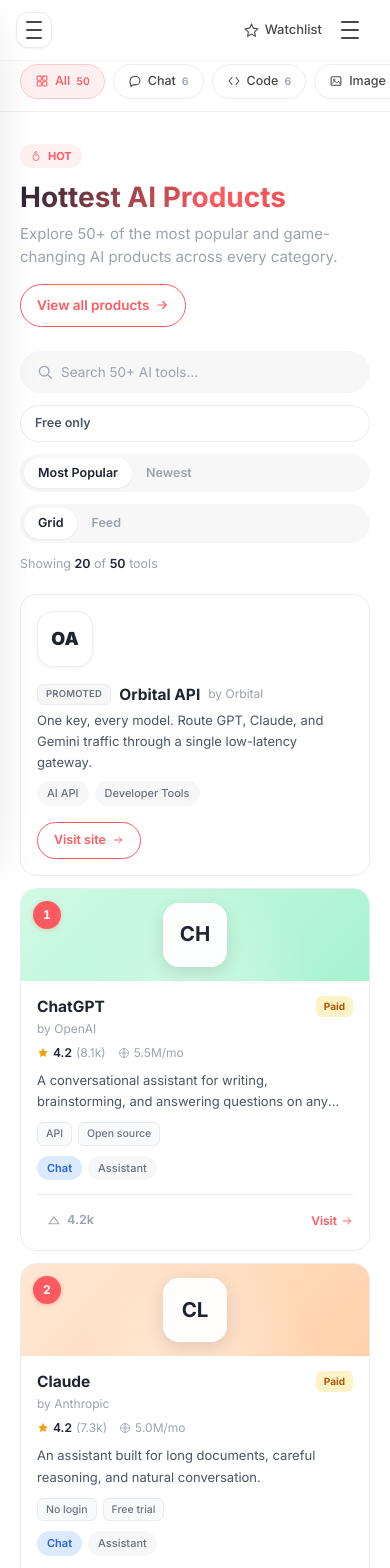
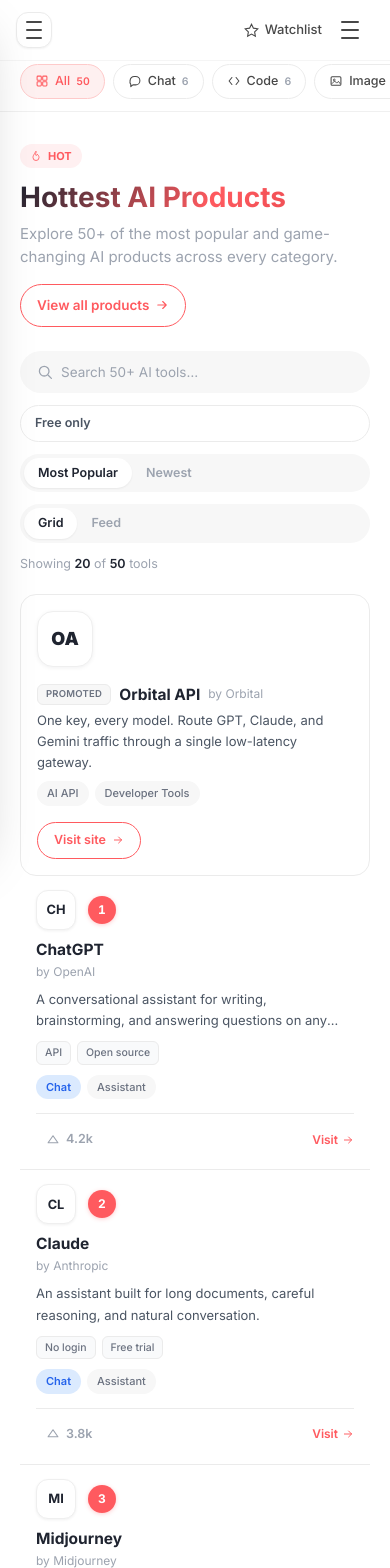
Before and after one commit to ayusho-o/Atlas-intellignce, a Next.js app: page /products in a window 390 px wide. Shown: the top 1568 px of the page. Built offline with nearby package versions, Linux system fonts and the light colour scheme.

Commit message:
feat: mobile list view, remove pricing/rating, improved feed with PH-style upvote + timeline

```diff
--- a/src/app/products/page.tsx
+++ b/src/app/products/page.tsx
@@ -346,8 +346,8 @@
       className="product-card group relative flex flex-col rounded-2xl overflow-hidden"
       style={{ border: `1px solid ${COLORS.border}`, background: "#fff" }}
     >
-      {/* Gradient header with centered logo */}
-      <div className="relative h-[92px] overflow-hidden flex items-center justify-center">
+      {/* Gradient header with centered logo — hidden on mobile for list view */}
+      <div className="card-header-wrap relative h-[92px] overflow-hidden flex items-center justify-center">
         <div className="card-header-bg absolute inset-0" style={{ background: product.gradient }} />
         {/* soft dark veil for contrast */}
         <div className="absolute inset-0" style={{ background: "radial-gradient(circle at 50% 120%, rgba(255,255,255,.35), transparent 60%)" }} />
@@ -363,11 +363,6 @@
               NEW
             </span>
           )}
-          {product.isFree && (
-            <span className="new-badge text-[9.5px] font-bold px-2 py-[3px] rounded-full" style={{ background: "rgba(255,255,255,.92)", color: "#16A34A" }}>
-              FREE
-            </span>
-          )}
         </div>
 
         {/* Logo tile */}
@@ -381,38 +376,23 @@
 
       {/* Body */}
       <div className="flex-1 flex flex-col px-4 pt-3.5 pb-4">
-        <div className="flex items-center justify-between gap-2">
+        {/* Mobile-only inline logo (shows when header is hidden) */}
+        <div className="card-inline-logo hidden items-center gap-3 mb-2">
+          <div className="w-10 h-10 rounded-xl flex items-center justify-center overflow-hidden flex-shrink-0" style={{ background: "#fff", border: "1px solid #EFEFEF", boxShadow: "0 1px 3px rgba(0,0,0,.06)" }}>
+            <ProductLogo url={product.url} monogram={product.monogram} size={40} />
+          </div>
+          <div className="flex items-center gap-2">
+            <RankBadge rank={rank} />
+            {isNew && <span className="text-[9.5px] font-bold px-1.5 py-[2px] rounded-full" style={{ background: "#FFF0F1", color: COLORS.red }}>NEW</span>}
+          </div>
+        </div>
+
+        <div className="flex items-center gap-2">
           <a href={product.url} target="_blank" rel="noreferrer" className="text-[15.5px] font-bold hover:underline truncate" style={{ color: COLORS.dark }}>
             {product.name}
           </a>
-          {/* Pricing badge */}
-          <span
-            className="text-[10px] font-bold px-2 py-[3px] rounded-md flex-shrink-0"
-            style={
-              product.pricing === "Free"
-                ? { background: "#DCFCE7", color: "#16A34A" }
-                : product.pricing === "Freemium"
-                ? { background: "#EFF6FF", color: "#2563EB" }
-                : { background: "#FEF3C7", color: "#B45309" }
-            }
-          >
-            {product.pricing}
-          </span>
         </div>
         <span className="text-[12px] mt-0.5" style={{ color: COLORS.gray }}>by {product.maker}</span>
-
-        {/* Rating + visits metadata row */}
-        <div className="flex items-center gap-3 mt-1.5">
-          <span className="flex items-center gap-1 text-[12px] font-semibold" style={{ color: "#1F2430" }}>
-            <I.star className="w-3 h-3" style={{ color: "#F59E0B" }} />
-            {product.rating}
-            <span className="font-normal" style={{ color: COLORS.gray }}>({product.reviews >= 1000 ? `${(product.reviews / 1000).toFixed(1)}k` : product.reviews})</span>
-          </span>
-          <span className="flex items-center gap-1 text-[12px]" style={{ color: COLORS.gray }}>
-            <I.globe className="w-3 h-3" />
-            {product.visits}/mo
-          </span>
-        </div>
 
         <p className="text-[13px] mt-2 leading-relaxed flex-1 line-clamp-2" style={{ color: "#4B5563" }}>{product.tagline}</p>
 
@@ -510,38 +490,61 @@
 /* ---------------------------- BetaList-style chronological feed row ---------------------------- */
 function FeedRow({ product, isUpvoted, onUpvote }) {
   const tag = TAG_STYLE[product.categoryId];
+  const category = CATEGORIES.find((c) => c.id === product.categoryId);
+  const displayUpvotes = product.upvotes + (isUpvoted ? 1 : 0);
   return (
-    <div className="feed-row flex items-center gap-3 py-3 group">
+    <div className="feed-row flex items-start gap-4 py-4 group">
+      {/* Logo */}
       <div
-        className="w-9 h-9 rounded-xl flex items-center justify-center font-bold text-[12px] flex-shrink-0 overflow-hidden"
-        style={{ background: "#fff", border: "1px solid #F0F0F0" }}
+        className="w-12 h-12 rounded-xl flex items-center justify-center flex-shrink-0 overflow-hidden"
+        style={{ background: "#fff", border: "1px solid #EFEFEF", boxShadow: "0 1px 4px rgba(0,0,0,.05)" }}
       >
-        <ProductLogo url={product.url} monogram={product.monogram} size={36} />
+        <ProductLogo url={product.url} monogram={product.monogram} size={48} />
       </div>
+
+      {/* Content */}
       <div className="flex-1 min-w-0">
         <div className="flex items-center gap-2 flex-wrap">
-          <a href={product.url} className="text-[14px] font-bold hover:underline truncate" style={{ color: COLORS.dark }}>
+          <a href={product.url} target="_blank" rel="noreferrer" className="text-[14.5px] font-bold hover:underline" style={{ color: COLORS.dark }}>
             {product.name}
           </a>
-          {product.isFree && (
-            <span className="text-[10px] font-bold px-1.5 py-[2px] rounded-full" style={{ background: "#DCFCE7", color: "#16A34A" }}>
-              Free
+          <span className="text-[11px]" style={{ color: COLORS.gray }}>by {product.maker}</span>
+        </div>
+        <p className="text-[13px] mt-1 leading-relaxed" style={{ color: "#4B5563" }}>{product.tagline}</p>
+        <div className="flex items-center gap-2 mt-2 flex-wrap">
+          <span className="text-[10.5px] font-semibold px-2 py-[3px] rounded-full" style={{ background: tag.bg, color: tag.color }}>
+            {category?.label}
+          </span>
+          {product.topics.map((t) => (
+            <span key={t} className="text-[10.5px] font-medium px-2 py-[3px] rounded-full" style={{ background: COLORS.bg, color: "#6B7280" }}>
+              {t}
             </span>
-          )}
-          <span className="text-[10.5px] font-semibold px-2 py-[2px] rounded-full flex-shrink-0" style={{ background: tag.bg, color: tag.color }}>
-            {CATEGORIES.find((c) => c.id === product.categoryId)?.label}
+          ))}
+          {product.features.slice(0, 2).map((f) => (
+            <span key={f} className="text-[10px] font-medium px-2 py-[3px] rounded-md" style={{ background: "#F9FAFB", color: "#6B7280", border: `1px solid ${COLORS.border}` }}>
+              {f}
+            </span>
+          ))}
+        </div>
+      </div>
+
+      {/* Actions column */}
+      <div className="flex flex-col items-end gap-2 flex-shrink-0 pt-0.5">
+        <button
+          onClick={() => onUpvote(product.id)}
+          className="upvote-btn flex flex-col items-center gap-0.5 px-3 py-2 rounded-lg"
+          style={{ color: isUpvoted ? COLORS.red : COLORS.gray, background: isUpvoted ? "#FFF0F1" : COLORS.bg, border: `1px solid ${isUpvoted ? "#FECACA" : COLORS.border}` }}
+        >
+          <I.upvote filled={isUpvoted} className="w-4 h-4" />
+          <span className="text-[11px] font-bold tabular-nums">
+            {displayUpvotes >= 1000 ? `${(displayUpvotes / 1000).toFixed(1)}k` : displayUpvotes}
           </span>
+        </button>
+        <div className="flex items-center gap-1 text-[11px]" style={{ color: COLORS.gray }}>
+          <I.comment className="w-3 h-3" />
+          {product.comments}
         </div>
-        <p className="text-[12.5px] mt-0.5 truncate" style={{ color: "#6B7280" }}>{product.tagline}</p>
       </div>
-      <button
-        onClick={() => onUpvote(product.id)}
-        className="flex items-center gap-1 text-[12px] font-semibold flex-shrink-0 transition-transform active:scale-90"
-        style={{ color: isUpvoted ? COLORS.red : COLORS.gray }}
-      >
-        <I.upvote filled={isUpvoted} className="w-3.5 h-3.5" />
-        {product.upvotes + (isUpvoted ? 1 : 0) >= 1000 ? `${((product.upvotes + (isUpvoted ? 1 : 0)) / 1000).toFixed(1)}k` : product.upvotes + (isUpvoted ? 1 : 0)}
-      </button>
     </div>
   );
 }
@@ -679,9 +682,20 @@
         }
         @media (max-width: 768px) {
           .products-grid {
-            grid-template-columns: 1fr 1fr !important;
-            gap: 12px !important;
+            grid-template-columns: 1fr !important;
+            gap: 0 !important;
           }
+          /* List-style on mobile: hide gradient header, flat card rows */
+          .product-card .card-header-wrap { display: none !important; }
+          .product-card {
+            border-radius: 0 !important;
+            border-left: none !important;
+            border-right: none !important;
+            border-top: none !important;
+            border-bottom: 1px solid #EBEBEB !important;
+          }
+          .product-card:hover { transform: none !important; box-shadow: none !important; }
+          .card-inline-logo { display: flex !important; }
           .products-hero h1 {
             font-size: 28px !important;
           }
@@ -920,27 +934,36 @@
               )}
             </>
           ) : (
-            /* feed view — BetaList-style reverse-chronological list with a
-               connecting "pulse" rail down the left marking each day group */
-            <div className="relative max-w-2xl">
+            /* feed view — Product Hunt-style chronological list with timeline rail */
+            <div className="relative max-w-3xl">
               {feedGroups.map((group, gi) => (
-                <div key={group.label + gi} className="relative pl-7 mb-2">
+                <div key={group.label + gi} className="relative pl-8 mb-6">
+                  {/* Timeline rail */}
                   <div
-                    className="absolute left-[7px] top-1.5 bottom-0 w-px"
+                    className="absolute left-[9px] top-6 bottom-0 w-px"
                     style={{ background: COLORS.border, display: gi === feedGroups.length - 1 ? "none" : "block" }}
                   />
-                  <div className="absolute left-0 top-0.5 w-3.5 h-3.5 rounded-full flex items-center justify-center" style={{ background: gi === 0 ? COLORS.red : COLORS.border }}>
-                    {gi === 0 && <span className="w-1.5 h-1.5 rounded-full bg-white" />}
+                  {/* Timeline dot */}
+                  <div className="absolute left-0 top-1 w-[18px] h-[18px] rounded-full flex items-center justify-center" style={{ background: gi === 0 ? COLORS.red : "#fff", border: gi === 0 ? "none" : `2px solid ${COLORS.border}` }}>
+                    {gi === 0 && <span className="w-2 h-2 rounded-full bg-white" />}
                   </div>
-                  <div className="flex items-center gap-2 mb-1">
-                    <I.calendar className="w-3.5 h-3.5" style={{ color: COLORS.gray }} />
-                    <span className="text-[12.5px] font-bold uppercase tracking-wide" style={{ color: gi === 0 ? COLORS.red : COLORS.gray }}>
+
+                  {/* Day group header */}
+                  <div className="flex items-center gap-2 mb-3">
+                    <span className="text-[13px] font-bold" style={{ color: gi === 0 ? COLORS.red : COLORS.dark }}>
                       {group.label}
                     </span>
+                    <span className="text-[11.5px] font-medium px-2 py-[2px] rounded-md" style={{ background: COLORS.bg, color: COLORS.gray }}>
+                      {group.items.length} {group.items.length === 1 ? "launch" : "launches"}
+                    </span>
                   </div>
-                  <div className="divide-y" style={{ borderColor: COLORS.border }}>
-                    {group.items.map((p) => (
-                      <FeedRow key={p.id} product={p} isUpvoted={upvoted.has(p.id)} onUpvote={toggleUpvote} />
+
+                  {/* Feed rows */}
+                  <div className="bg-white rounded-xl overflow-hidden" style={{ border: `1px solid ${COLORS.border}` }}>
+                    {group.items.map((p, pi) => (
+                      <div key={p.id} style={{ borderTop: pi > 0 ? `1px solid ${COLORS.border}` : "none" }}>
+                        <FeedRow product={p} isUpvoted={upvoted.has(p.id)} onUpvote={toggleUpvote} />
+                      </div>
                     ))}
                   </div>
                 </div>
```
